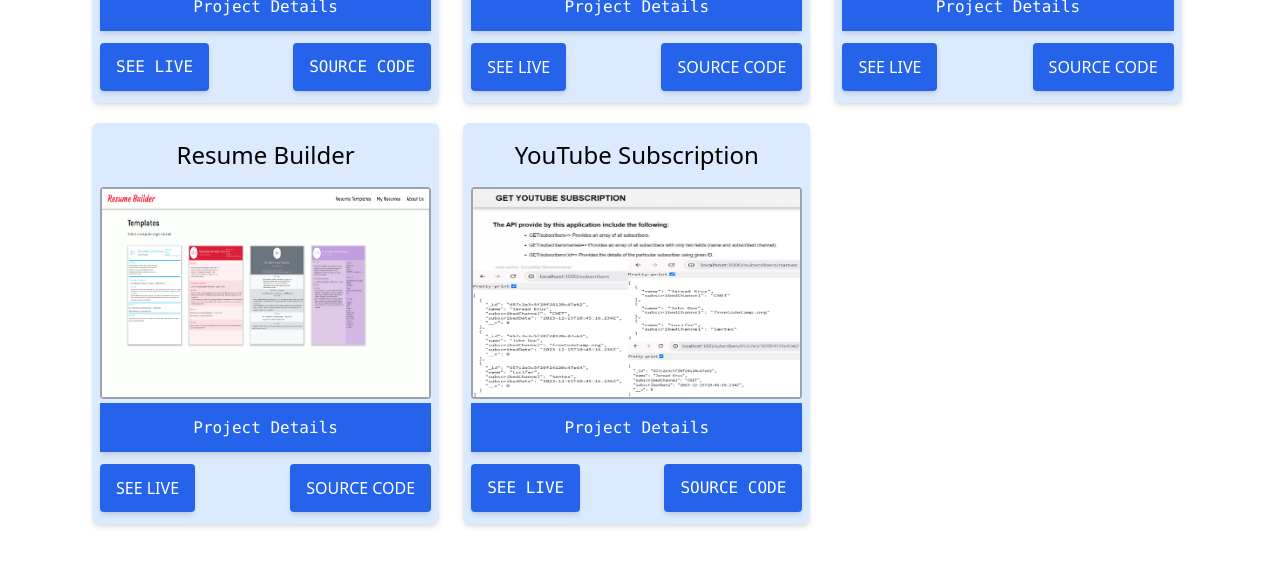
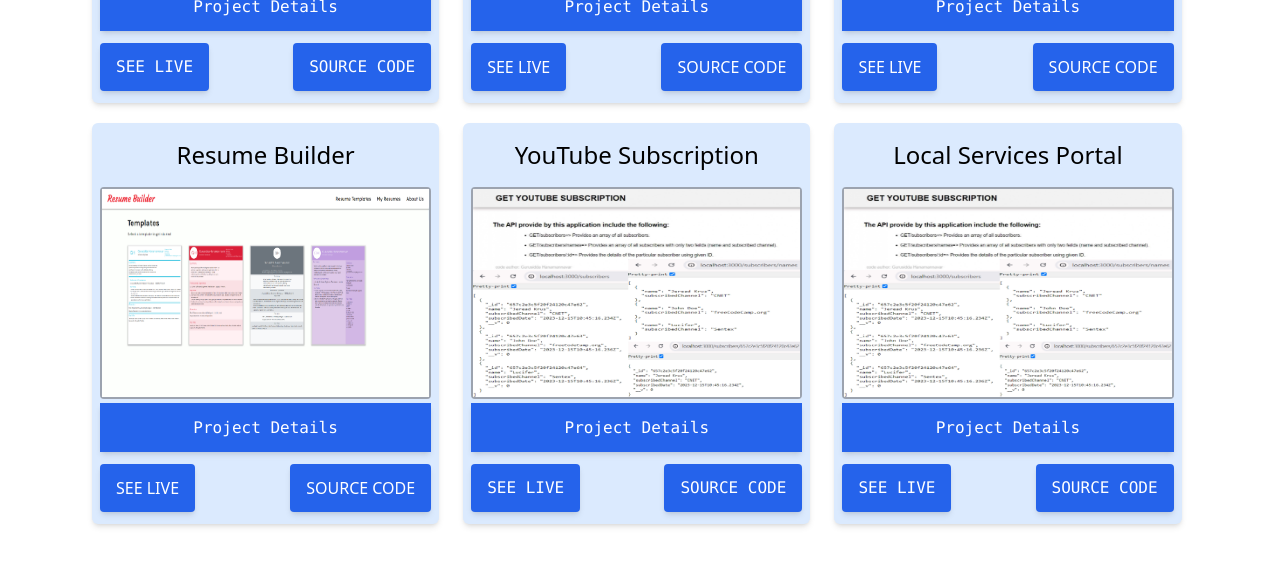
Before and after one commit to dreamboyguru/AboutMe, a React (Create React App) app: page / in a window 1280 px wide. Shown: the part 2340-2914 px from the top of the page. Built offline with nearby package versions, Linux system fonts and the light colour scheme.

Commit message:
add LSp project headline

```diff
--- a/src/components/Project.js
+++ b/src/components/Project.js
@@ -12,6 +12,7 @@
   const [expanded3, setExpanded3] = useState(false);
   const [expanded4, setExpanded4] = useState(false);
   const [expanded5, setExpanded5] = useState(false);
+  const [expanded6, setExpanded6] = useState(false);
 
   const handleButtonClick = (num) => {
     if(num === 1) {
@@ -24,6 +25,8 @@
       setExpanded4(!expanded4)
     }else if( num === 5 ) {
       setExpanded5(!expanded5)
+    }else if( num === 6 ) {
+      setExpanded6(!expanded6)
     }
   };
   return (
@@ -503,6 +506,106 @@
             </div>
 
 
+            <div class='flex-none w-[31%] mx-3 mb-5 max-md:w-full max-lg:w-full  bg-blue-100 rounded-md shadow-md'>
+              <div className='w-full justify-center items-center'>
+                <h1 className='text-2xl m-4 font-medium'>Local Services Portal</h1>
+              </div>
+              <div className='w-full mb-1'>
+                <div className='mx-2 border-2 border-gray-400 rounded'>
+                  <div className='h-52'>
+                    <img
+                      src={project2}
+                      alt='Project 2'
+                      className='w-full h-full'
+                    />
+                  </div>
+                </div>
+              </div>
+              <div className='w-full px-2'>
+                <div className='bg-blue-600 text-white p-3 hover:bg-blue-900 font-mango shadow-md'>
+                  <button type='submit' onClick={()=>handleButtonClick(6)} className='w-full font-mono' >Project Details</button>
+                </div>
+                {expanded6 === true && (
+                  <>
+                    <div className="container mx-auto">
+                      <div className="bg-white py-2 overflow-auto">
+                        <div className="mb-4 text-justify px-5">
+                          <span className="font-semibold">Description:&nbsp;</span>
+                          <span className="block md:inline">
+                          The YouTube Subscription Capstone Project aimed to optimize subscription management, addressing user dissatisfaction with the existing system's inefficiencies. Refining and enhancing existing endpoints to efficiently retrieve subscriber data.
+                          </span>
+                        </div>
+                        <hr className="my-4" />
+                        <div className="mb-4 text-left px-5">
+                          <span className="font-semibold text-left">Features:</span>
+                          <div className='ml-10'>
+                            <li> Subscription Management</li>
+                            <li> Efficient Data Access</li>
+                            <li> Enhanced Error Logging</li>
+                            <li>User Privacy Protection</li>
+                          </div>
+                        </div>
+                        <hr className="my-4" />
+                        <div className="mb-4 text-left px-5">
+                          <span className="font-semibold text-left">Tech Used:</span>
+                          <div className='ml-10'>
+                            <li> Node.JS</li>
+                            <li> Express.JS</li>
+                            <li> MongoDB with Mongoose</li>
+                            <li>Visual Studio Code.</li>
+                            <li> Render for deployment with GitHub for code hosting</li>
+                          </div>
+                        </div>
+                        <hr className="my-2" />
+                        {/* <div className="mb-4 text-left px-5">
+                          <span className="font-semibold text-left">View the project demo by
+                            <a href
+                              target='_blank'
+                              rel='noreferrer'
+                              className="text-blue-600 ml-1"
+                            >
+                              clicking here
+                            </a>
+                          </span>
+                        </div> */}
+                        <div className="mb-4 text-left px-5">
+                          <span className="font-semibold text-left">View the project certificate by
+                            <a href='https://certificates.almabetter.com/en/verify/71935460387591'
+                              target='_blank'
+                              rel='noreferrer'
+                              className="text-blue-600 hover:text-red-600 ml-1"
+                            >
+                               clicking here.
+                            </a>
+                          </span>
+                        </div>
+                      </div>
+                    </div>
+                  </>
+                )}
+
+              </div>
+              <div className="container mx-auto px-2 mt-3">
+                <div className="w-full flex flex-wrap justify-between">
+                  <a href='https://youtube-subscription.onrender.com'
+                    target='_blank'
+                    rel='noreferrer'
+                    className="py-3 px-4 bg-blue-600 text-white rounded hover:bg-blue-900 font-mono focus:outline-none focus:bg-blue-900 shadow-md mb-3"
+                  >
+                    SEE LIVE
+                  </a>
+
+                  <a href='#okay'
+                    onClick={isDisabled}
+                    className="py-3 px-4 bg-blue-600 text-white rounded hover:bg-blue-900 font-mono focus:outline-none focus:bg-blue-900 shadow-md mb-3"
+                  >
+                    SOURCE CODE
+                  </a>
+                </div>
+              </div>
+            </div>
+
+
 
             {/* <div class='flex-none w-[31%] mx-3 mb-5 max-md:w-full max-lg:w-full max-lg:mb-5 max-md:mb-5 bg-blue-100 rounded-md shadow-md'>
               <div className='w-full justify-center items-center'>
```
